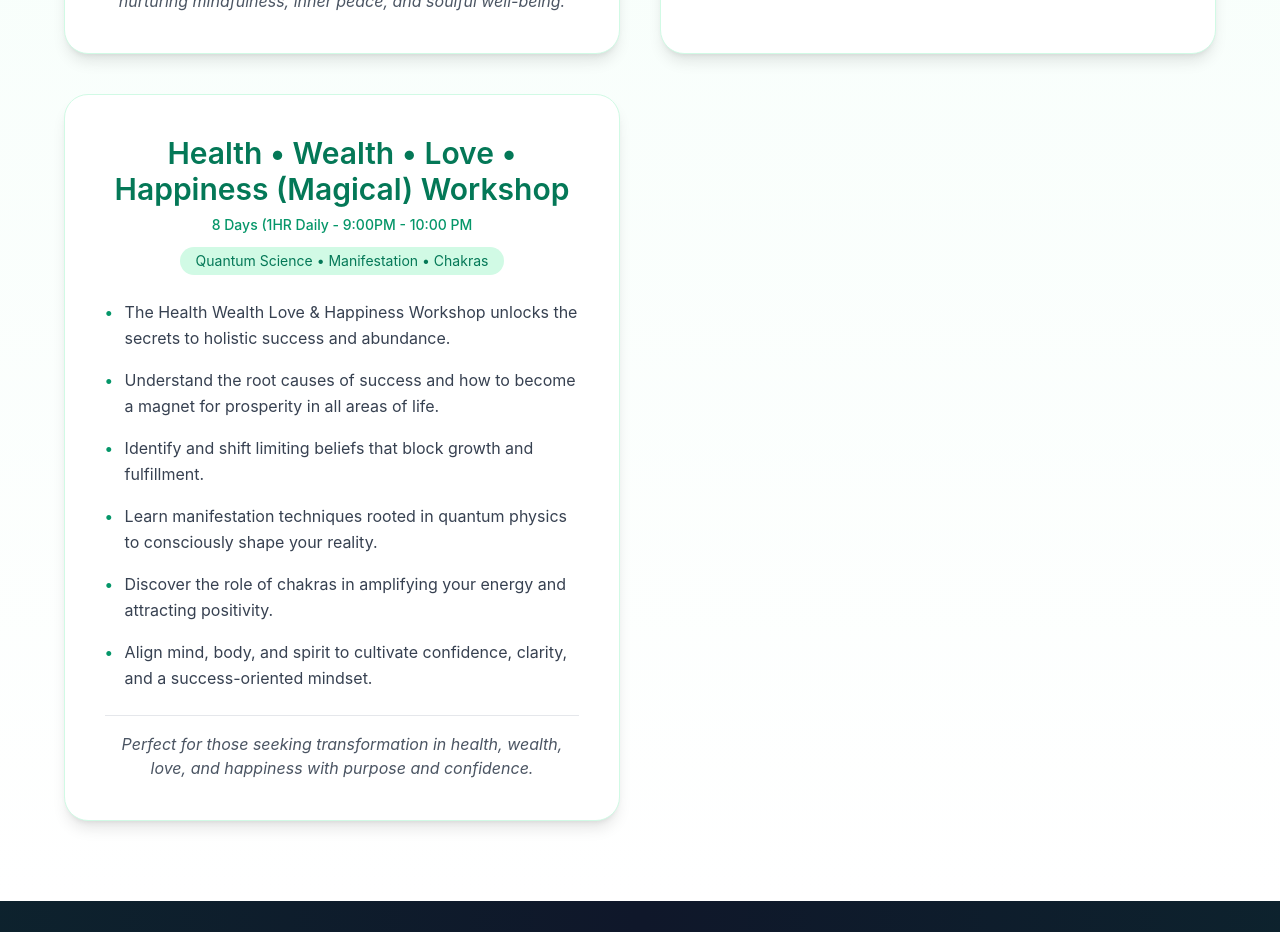
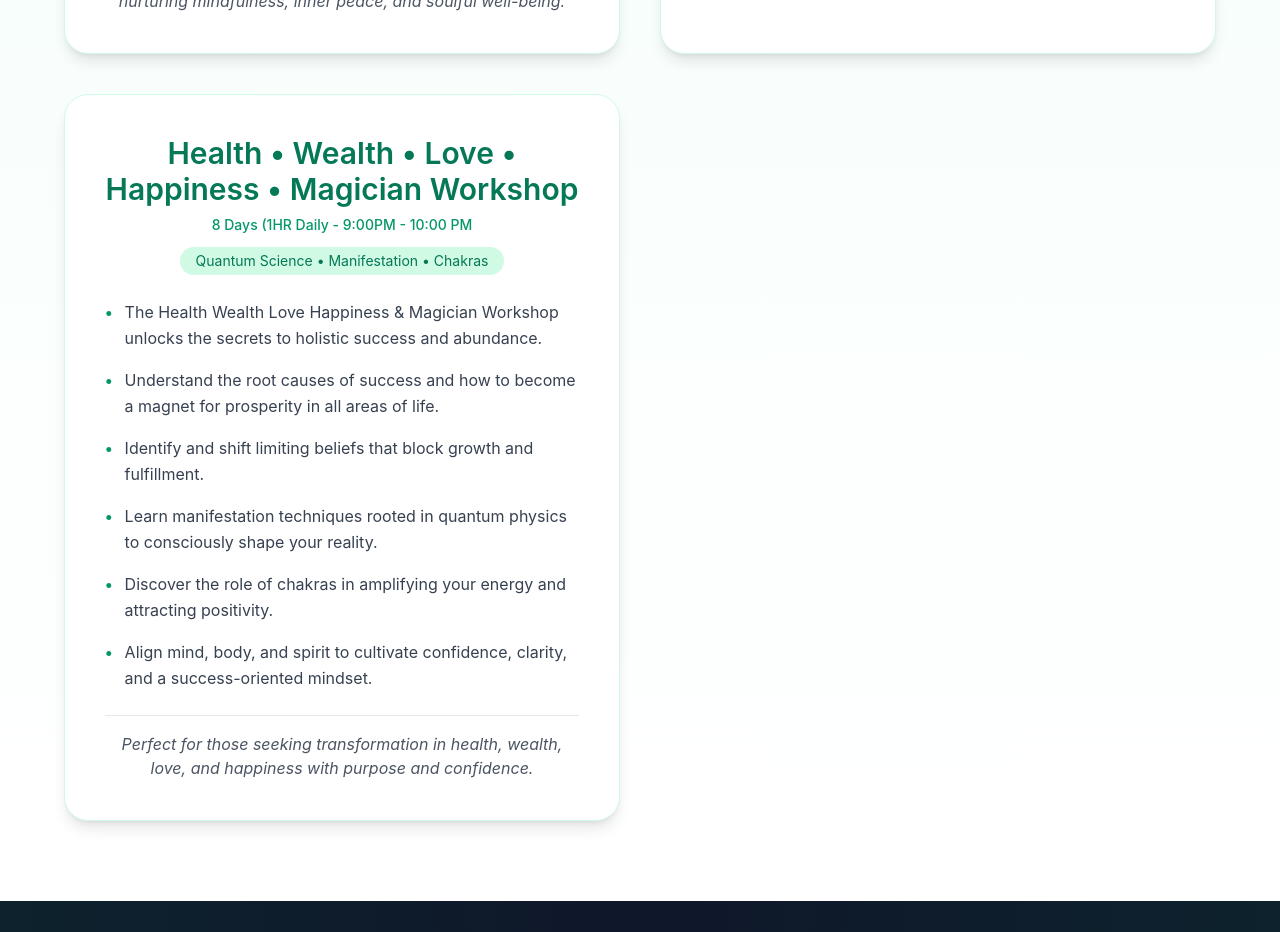
Before and after one commit to saqeeb66/trust_client, a React (Vite) app: page /courses in a window 1280 px wide. Shown: the part 1680-2612 px from the top of the page. Built offline with nearby package versions, Linux system fonts and the light colour scheme.

Commit message:
Update Courses.jsx

```diff
--- a/src/pages/Courses.jsx
+++ b/src/pages/Courses.jsx
@@ -66,11 +66,11 @@ const courses = [
   },
   {
     slug: "hwlh-workshop",
-    title: "Health • Wealth • Love • Happiness (Magical) Workshop",
+    title: "Health • Wealth • Love • Happiness • Magician Workshop",
     duration: "8 Days (1HR Daily - 9:00PM - 10:00 PM",
     highlight: "Quantum Science • Manifestation • Chakras",
     description: [
-      "The Health Wealth Love & Happiness Workshop unlocks the secrets to holistic success and abundance.",
+      "The Health Wealth Love Happiness & Magician  Workshop unlocks the secrets to holistic success and abundance.",
       "Understand the root causes of success and how to become a magnet for prosperity in all areas of life.",
       "Identify and shift limiting beliefs that block growth and fulfillment.",
       "Learn manifestation techniques rooted in quantum physics to consciously shape your reality.",
```
